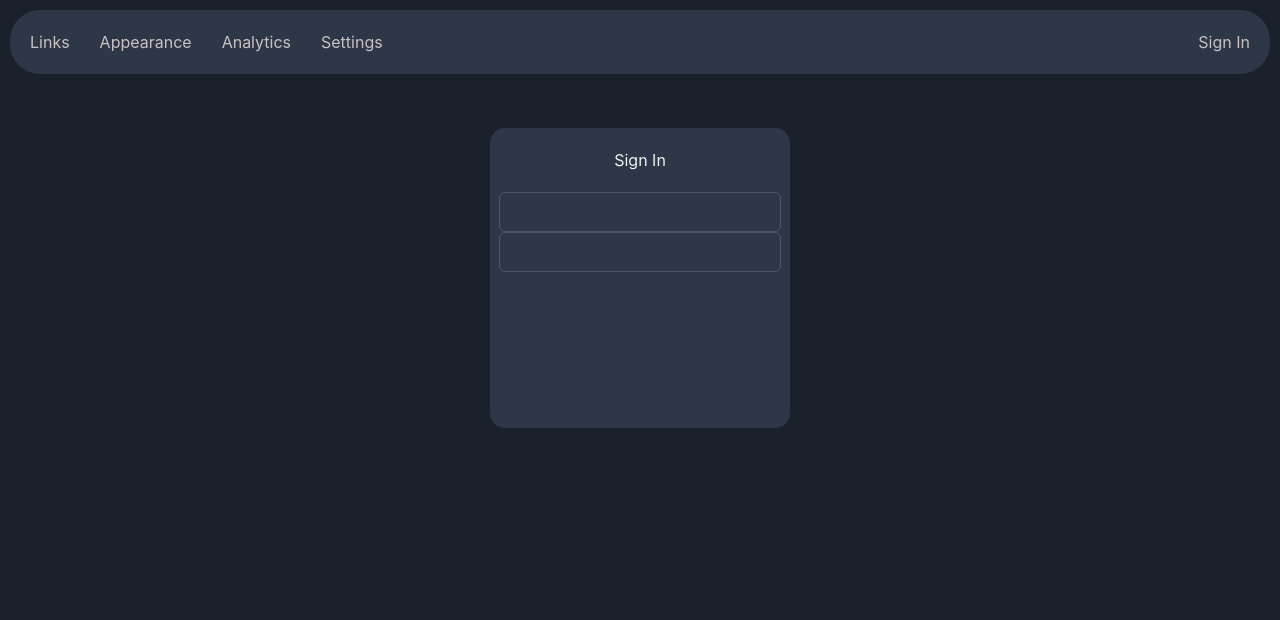
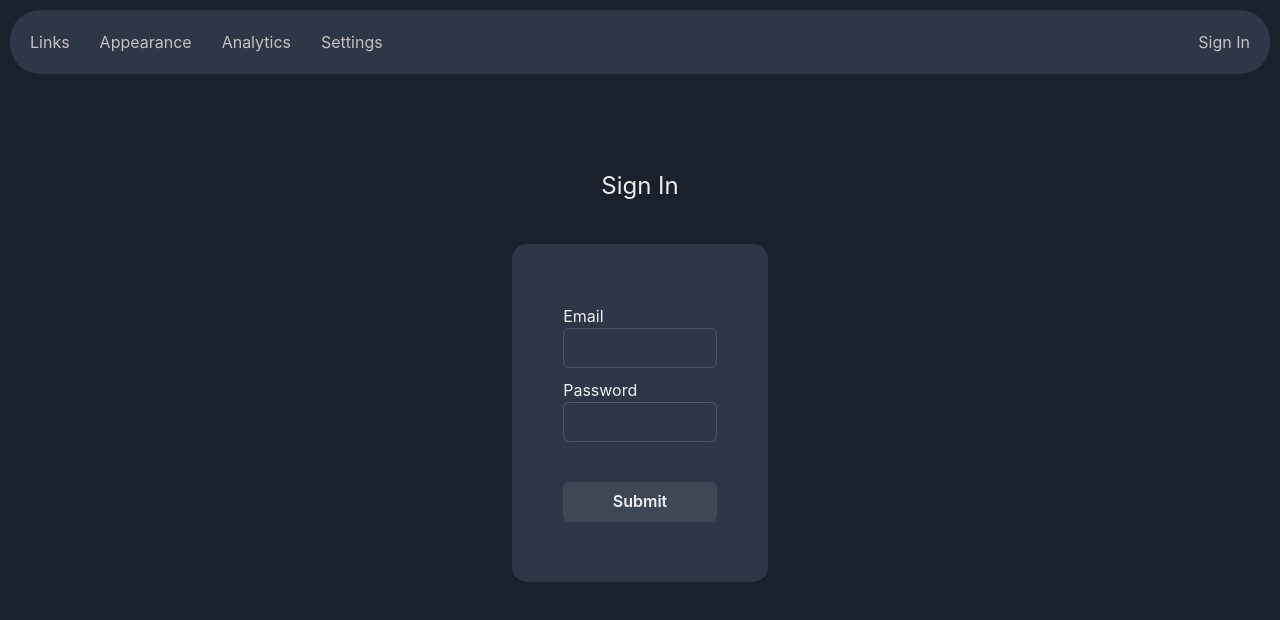
Before and after one commit to alekseycode/linktree-app, a React (Vite) app: page /signin in a window 1280 px wide. Shown: the top 620 px of the page. Built offline with nearby package versions, Linux system fonts and the light colour scheme; a web font is replaced by a local one.

Commit message:
refactor sign in page

```diff
--- a/src/components/auth/SignIn.jsx
+++ b/src/components/auth/SignIn.jsx
@@ -1,21 +1,33 @@
-import { Flex, Input, Text } from "@chakra-ui/react";
+import {
+  Button,
+  Flex,
+  FormControl,
+  FormHelperText,
+  FormLabel,
+  Input,
+  Text,
+} from "@chakra-ui/react";
 import React from "react";
 
 const SignIn = () => {
   return (
-    <Flex mt="10%" justifyContent="center">
+    <Flex mt="10%" alignItems="center" flexDir="column">
+      <Text my="40px" fontSize="1.5rem">
+        Sign In
+      </Text>
       <Flex
         flexDir="column"
         alignItems="center"
         bg="gray.700"
         borderRadius="15px"
-        h="300px"
-        w="300px"
+        w="20%"
       >
-        <Text my="20px">Sign In</Text>
-        <Flex flexDir="column">
-          <Input />
-          <Input />
+        <Flex w="60%" flexDir="column" py="60px">
+          <Text>Email</Text>
+          <Input type="email" mb="10px" />
+          <Text>Password</Text>
+          <Input type="password" />
+          <Button mt="40px">Submit</Button>
         </Flex>
       </Flex>
     </Flex>
```
